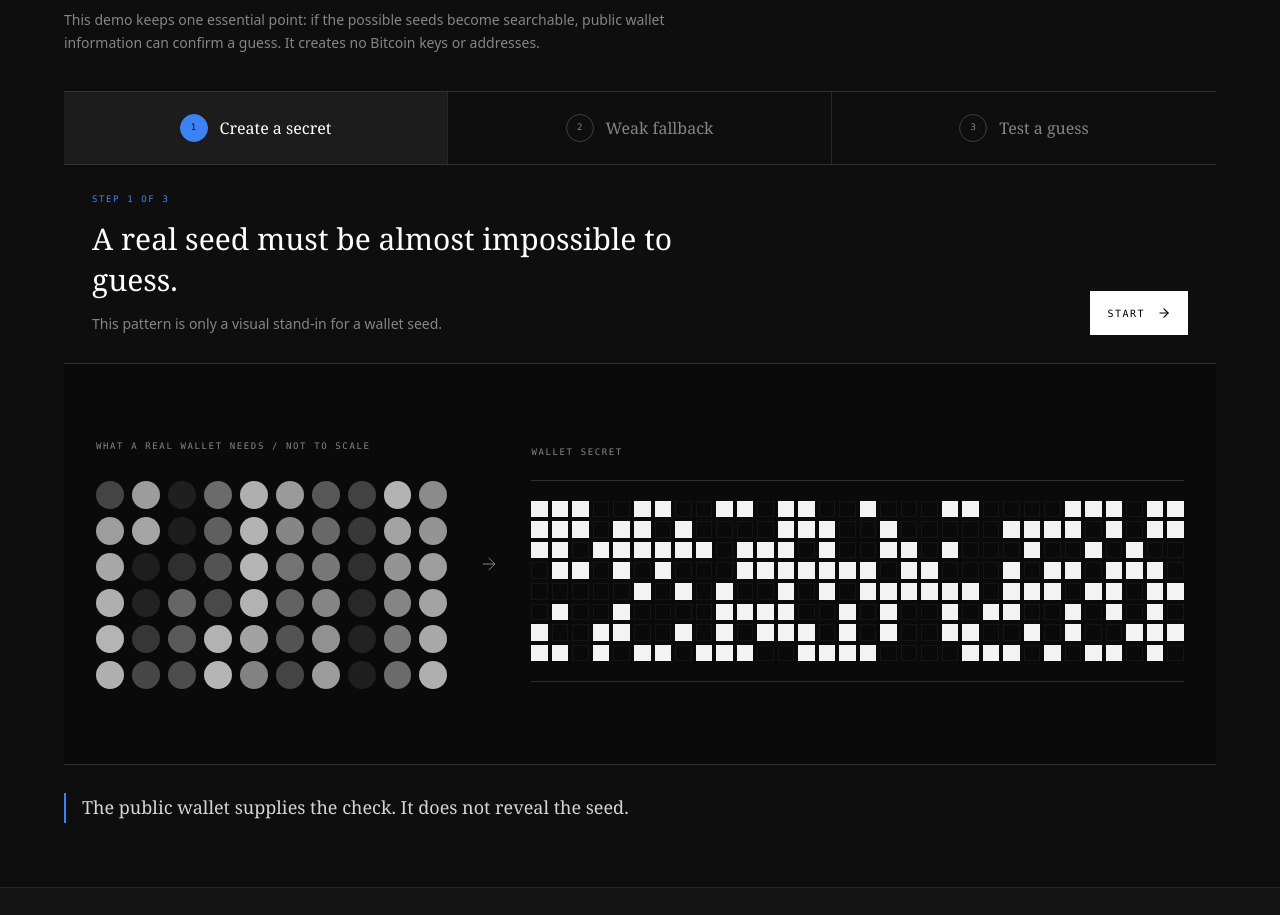
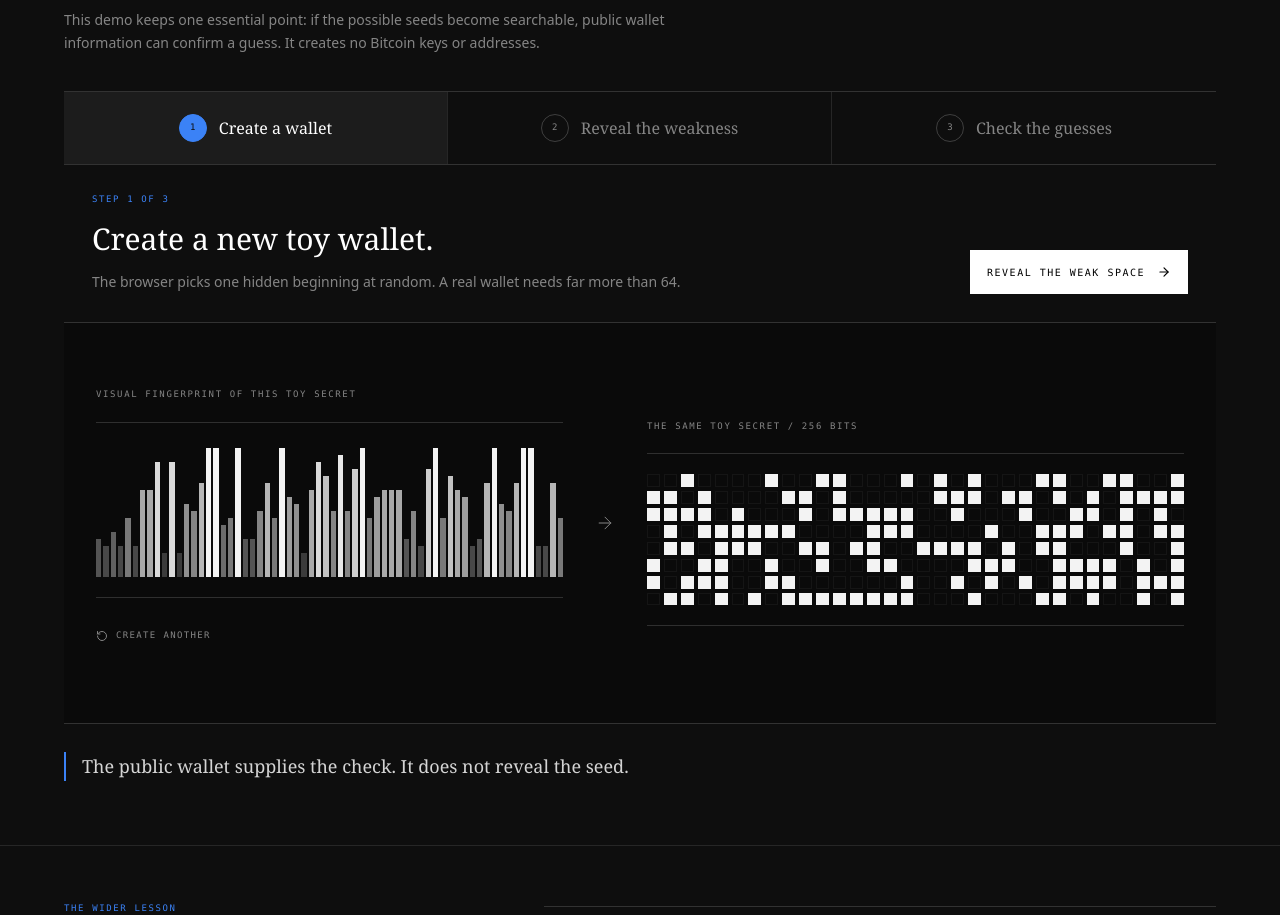
Before and after one commit to mars-llm/coldcard-entropy-collapse, a Next.js app: page / in a window 1280 px wide. Shown: the part 3113-4028 px from the top of the page. Built offline with nearby package versions, Linux system fonts and the light colour scheme.

Commit message:
Make entropy demo dynamic

```diff
--- a/components/EntropyStudy.tsx
+++ b/components/EntropyStudy.tsx
@@ -9,32 +9,32 @@ import {
   outputForCandidate,
   publicClueForCandidate,
   publicClueForOutput,
+  randomToyCandidate,
 } from '../lib/model';
 
-const TARGET_CANDIDATE = 43;
 const TOY_SPACE = 64;
 
 const STAGES = [
   {
     label: '1',
-    nav: 'Create a secret',
-    title: 'A real seed must be almost impossible to guess.',
-    body: 'This pattern is only a visual stand-in for a wallet seed.',
-    action: 'Start',
+    nav: 'Create a wallet',
+    title: 'Create a new toy wallet.',
+    body: 'The browser picks one hidden beginning at random. A real wallet needs far more than 64.',
+    action: 'Reveal the weak space',
   },
   {
     label: '2',
-    nav: 'Weak fallback',
-    title: 'The faulty route made the possible beginnings easier to search.',
-    body: 'This example uses just 64 possibilities so the search is easy to see.',
-    action: 'Shrink the choices',
+    nav: 'Reveal the weakness',
+    title: 'The bug leaves only 64 beginnings to check.',
+    body: 'Each mark below is a different possible seed in this teaching example.',
+    action: 'Search the list',
   },
   {
     label: '3',
-    nav: 'Test a guess',
+    nav: 'Check the guesses',
     title: 'A public wallet lets each guess be checked.',
-    body: 'It does not reveal the seed. It only shows whether a guess recreates the same wallet.',
-    action: 'Run the 64 guesses',
+    body: 'The search stops when one candidate recreates the same public pattern.',
+    action: 'Start the search',
   },
 ] as const;
 
@@ -76,6 +76,7 @@ function wait(milliseconds: number) {
 export function EntropyStudy() {
   const shouldReduceMotion = useReducedMotion();
   const [stage, setStage] = useState(0);
+  const [targetCandidate, setTargetCandidate] = useState(() => randomToyCandidate(TOY_SPACE));
   const [output, setOutput] = useState('');
   const [targetClue, setTargetClue] = useState('');
   const [candidate, setCandidate] = useState<number | null>(null);
@@ -87,7 +88,7 @@ export function EntropyStudy() {
   useEffect(() => {
     let active = true;
 
-    void outputForCandidate(TARGET_CANDIDATE).then(async (targetOutput) => {
+    void outputForCandidate(targetCandidate).then(async (targetOutput) => {
       const clue = await publicClueForOutput(targetOutput);
       if (!active) return;
       setOutput(targetOutput);
@@ -97,11 +98,11 @@ export function EntropyStudy() {
     return () => {
       active = false;
     };
-  }, []);
+  }, [targetCandidate]);
 
   const outputBits = useMemo(() => hexToBits(output), [output]);
-  const targetPattern = useMemo(() => clueToTiles(targetClue), [targetClue]);
-  const candidatePattern = useMemo(() => clueToTiles(candidateClue), [candidateClue]);
+  const targetPattern = useMemo(() => clueToTiles(targetClue, 24), [targetClue]);
+  const candidatePattern = useMemo(() => clueToTiles(candidateClue, 24), [candidateClue]);
   const currentStage = STAGES[stage];
 
   const resetSearch = () => {
@@ -115,6 +116,14 @@ export function EntropyStudy() {
   const selectStage = (nextStage: number) => {
     resetSearch();
     setStage(nextStage);
+  };
+
+  const createToyWallet = () => {
+    resetSearch();
+    setStage(0);
+    setOutput('');
+    setTargetClue('');
+    setTargetCandidate((current) => randomToyCandidate(TOY_SPACE, current));
   };
 
   const runSearch = async () => {
@@ -147,6 +156,11 @@ export function EntropyStudy() {
   const continueStudy = () => {
     if (stage < STAGES.length - 1) {
       selectStage(stage + 1);
+      return;
+    }
+
+    if (found) {
+      createToyWallet();
       return;
     }
 
@@ -476,10 +490,10 @@ export function EntropyStudy() {
                   <button
                     type="button"
                     onClick={continueStudy}
-                    disabled={searching || (stage === 2 && !targetClue)}
+                    disabled={searching || !targetClue}
                     className="flex min-h-11 items-center gap-3 border border-white/40 bg-white px-4 font-mono text-[10px] uppercase tracking-[0.15em] text-black transition-colors hover:bg-ink disabled:cursor-wait disabled:opacity-50"
                   >
-                    {searching ? 'Checking' : found ? 'Run again' : currentStage.action}
+                    {searching ? 'Checking' : found ? 'New toy wallet' : currentStage.action}
                     {found ? <RotateCcw size={14} aria-hidden="true" /> : <ArrowRight size={14} aria-hidden="true" />}
                   </button>
                 </div>
@@ -492,8 +506,8 @@ export function EntropyStudy() {
                   animate={{ opacity: 1 }}
                   transition={{ duration: shouldReduceMotion ? 0 : 0.2 }}
                 >
-                  {stage === 0 && <RandomBeginning bits={outputBits} />}
-                  {stage === 1 && <LimitedBeginnings bits={outputBits} />}
+                  {stage === 0 && <RandomBeginning key={output} bits={outputBits} onRegenerate={createToyWallet} />}
+                  {stage === 1 && <LimitedBeginnings targetPattern={targetPattern} />}
                   {stage === 2 && (
                     <CandidateSearch
                       candidate={candidate}
@@ -510,89 +524,6 @@ export function EntropyStudy() {
             <p className="mt-7 max-w-3xl border-l-2 border-accent pl-4 font-serif text-lg leading-relaxed text-ink">
               The public wallet supplies the check. It does not reveal the seed.
             </p>
-          </div>
-        </section>
-
-        <section id="numbers" className="scroll-mt-20 border-b border-white/10 bg-white/[0.025] px-4 py-12 md:px-8 md:py-16">
-          <div className="mx-auto max-w-6xl">
-            <div className="max-w-2xl">
-              <p className="font-mono text-[9px] uppercase tracking-[0.18em] text-accent">Search is not collision</p>
-              <h2 className="mt-3 font-serif text-3xl leading-tight text-white">Finding one seed does not mean two wallets shared it.</h2>
-            </div>
-
-            <dl className="mt-9 grid border-y border-white/15 sm:grid-cols-2">
-              <div className="border-b border-white/10 py-6 sm:border-b-0 sm:border-r sm:pr-7">
-                <dt className="font-serif text-xl text-white">Searchable</dt>
-                <dd className="mt-3 font-sans text-sm leading-relaxed text-ink-muted">Someone tests likely seeds until one recreates the target wallet.</dd>
-              </div>
-              <div className="py-6 sm:pl-7">
-                <dt className="font-serif text-xl text-white">Duplicated — also called a collision</dt>
-                <dd className="mt-3 font-sans text-sm leading-relaxed text-ink-muted">Two wallets began from exactly the same seed. An attacker does not need this to find either wallet.</dd>
-              </div>
-            </dl>
-
-            <div className="mt-8 border-y border-white/15 py-7">
-              <div className="grid items-center gap-7 lg:grid-cols-[1fr_auto_1fr]">
-                <SearchLane label="Search for wallet A" result="Seed A found" activeIndex={17} />
-                <p className="text-center font-serif text-3xl text-accent" aria-label="does not equal">≠</p>
-                <SearchLane label="Search for wallet B" result="Seed B found" activeIndex={43} />
-              </div>
-              <p className="mt-6 text-center font-sans text-sm leading-relaxed text-ink-muted">
-                Both searches can succeed and still end at different seeds.
-              </p>
-            </div>
-
-            <div className="mt-8 grid gap-4 border-l-2 border-accent pl-5 sm:grid-cols-[12rem_1fr] sm:gap-8">
-              <p className="font-serif text-lg text-white">What the code establishes</p>
-              <div className="max-w-3xl font-sans text-sm leading-relaxed text-ink-muted">
-                <p>
-                  The code does not show every wallet choosing from one shared list of 4.3 billion complete seeds. Block found a four-byte input on later models, but earlier calls and other software state also shaped the final seed. No duplicate seed has been confirmed.
-                </p>
-                <a
-                  href="https://engineering.block.xyz/blog/predictable-rng-fallback-and-32-bit-reseed-in-coldcard-firmware"
-                  target="_blank"
-                  rel="noreferrer"
-                  className="mt-3 inline-flex items-center gap-2 font-mono text-[9px] uppercase tracking-[0.15em] text-white underline decoration-accent underline-offset-4 hover:text-accent"
-                >
-                  Read Block&apos;s analysis
-                  <ExternalLink size={11} aria-hidden="true" />
-                </a>
-              </div>
-            </div>
-
-            <div className="mt-12 border-t border-white/15 pt-9">
-              <div className="max-w-2xl">
-                <p className="font-mono text-[9px] uppercase tracking-[0.18em] text-accent">What the bit figures mean</p>
-                <p className="mt-3 font-sans text-sm leading-relaxed text-ink-muted">
-                  These are estimates, not measured attack times, collision rates, or promises of how long funds remain safe.
-                </p>
-              </div>
-
-              <dl className="mt-7 grid border-y border-white/15 lg:grid-cols-3">
-                <div className="border-b border-white/10 py-6 lg:border-b-0 lg:border-r lg:pr-7">
-                  <dt className="font-serif text-3xl text-white">2³²</dt>
-                  <dd className="mt-3 font-sans text-sm leading-relaxed text-ink-muted">Block counted the possible values in one four-byte later-model input while holding the rest of the software state fixed.</dd>
-                </div>
-                <div className="border-b border-white/10 py-6 lg:border-b-0 lg:border-r lg:px-7">
-                  <dt className="font-serif text-3xl text-white">About 40 bits</dt>
-                  <dd className="mt-3 font-sans text-sm leading-relaxed text-ink-muted">Coinkite&apos;s preliminary, broader search estimate for affected Mk2 and Mk3 seeds.</dd>
-                </div>
-                <div className="py-6 lg:pl-7">
-                  <dt className="font-serif text-3xl text-white">About 72 bits</dt>
-                  <dd className="mt-3 font-sans text-sm leading-relaxed text-ink-muted">Coinkite&apos;s preliminary, broader search estimate for affected Mk4, Mk5, and Q seeds. No public end-to-end benchmark establishes a specific time.</dd>
-                </div>
-              </dl>
-
-              <a
-                href="https://blog.coinkite.com/entropy-technical-backgrounder/"
-                target="_blank"
-                rel="noreferrer"
-                className="mt-5 inline-flex items-center gap-2 font-mono text-[9px] uppercase tracking-[0.15em] text-white underline decoration-accent underline-offset-4 hover:text-accent"
-              >
-                Read Coinkite&apos;s technical estimate
-                <ExternalLink size={11} aria-hidden="true" />
-              </a>
-            </div>
           </div>
         </section>
 
@@ -653,6 +584,9 @@ export function EntropyStudy() {
                 <div className="mt-4 space-y-4 font-sans text-sm leading-relaxed text-ink-muted">
                   <p>
                     Testing a guess requires BIP-39 and wallet-address derivation. Published GPU and FPGA studies cover parts of that work, not a complete COLDCARD search. No public end-to-end benchmark establishes the time or cost for later models.
+                  </p>
+                  <p>
+                    Coinkite&apos;s preliminary estimates are about 40 bits for affected Mk2/Mk3 seeds and about 72 bits for Mk4/Mk5/Q. Block separately counted 2³² possible values for one later-model input while holding the remaining state fixed. These are not measured attack times.
                   </p>
                 </div>
               </section>
@@ -742,58 +676,68 @@ export function EntropyStudy() {
   );
 }
 
-function RandomBeginning({ bits }: { bits: string[] }) {
+function RandomBeginning({ bits, onRegenerate }: { bits: string[]; onRegenerate: () => void }) {
+  const bars = Array.from({ length: 64 }, (_, index) => {
+    const nibble = bits.slice(index * 4, index * 4 + 4).join('');
+    return Number.parseInt(nibble || '0', 2);
+  });
+
   return (
-    <div className="grid min-h-[21rem] items-center gap-8 lg:grid-cols-[0.7fr_auto_1.3fr]">
+    <div className="grid min-h-[21rem] items-center gap-8 lg:grid-cols-[1fr_auto_1.15fr]">
       <div>
-        <p className="font-mono text-[9px] uppercase tracking-[0.18em] text-ink-muted">What a real wallet needs / not to scale</p>
-        <div className="mt-7 grid grid-cols-10 gap-2" aria-hidden="true">
-          {Array.from({ length: 60 }, (_, index) => (
+        <p className="font-mono text-[9px] uppercase tracking-[0.18em] text-ink-muted">Visual fingerprint of this toy secret</p>
+        <div className="mt-5 flex h-44 items-end gap-[2px] border-y border-white/15 py-5" aria-hidden="true">
+          {bars.map((value, index) => (
             <motion.span
               key={index}
-              className="aspect-square rounded-full bg-white"
-              animate={{ opacity: [0.08, 0.7, 0.08] }}
-              transition={{ duration: 1.8 + (index % 5) * 0.22, delay: (index % 11) * 0.08, repeat: Number.POSITIVE_INFINITY }}
+              initial={{ height: 0, opacity: 0 }}
+              animate={{ height: `${18 + value * 5.2}%`, opacity: 0.2 + value / 20 }}
+              transition={{ duration: 0.35, delay: index * 0.006 }}
+              className="min-w-0 flex-1 bg-white"
             />
           ))}
         </div>
+        <button
+          type="button"
+          onClick={onRegenerate}
+          disabled={bits.length === 0}
+          className="mt-4 inline-flex min-h-11 items-center gap-2 font-mono text-[9px] uppercase tracking-[0.15em] text-ink-muted transition-colors hover:text-white disabled:opacity-40"
+        >
+          <RotateCcw size={12} aria-hidden="true" />
+          Create another
+        </button>
       </div>
 
       <ArrowRight className="hidden text-ink-muted lg:block" size={20} strokeWidth={1.2} aria-hidden="true" />
 
       <div>
-        <p className="font-mono text-[9px] uppercase tracking-[0.18em] text-ink-muted">Wallet secret</p>
+        <p className="font-mono text-[9px] uppercase tracking-[0.18em] text-ink-muted">The same toy secret / 256 bits</p>
         <BitField bits={bits} />
       </div>
     </div>
   );
 }
 
-function LimitedBeginnings({ bits }: { bits: string[] }) {
+function LimitedBeginnings({ targetPattern }: { targetPattern: string[] }) {
   return (
-    <div className="grid min-h-[21rem] items-center gap-8 lg:grid-cols-[0.7fr_auto_1.3fr]">
+    <div className="grid min-h-[21rem] items-center gap-10 lg:grid-cols-[1.1fr_auto_0.9fr]">
       <div>
-        <p className="font-mono text-[9px] uppercase tracking-[0.18em] text-accent">Searchable teaching example</p>
+        <p className="font-mono text-[9px] uppercase tracking-[0.18em] text-accent">The complete toy search space</p>
         <p className="mt-3 font-serif text-2xl text-white">64 possible beginnings</p>
-        <div className="mt-6 grid grid-cols-8 gap-2" aria-label="Sixty-four possible starting states">
-          {Array.from({ length: TOY_SPACE }, (_, index) => (
-            <motion.span
-              key={index}
-              initial={{ opacity: 0 }}
-              animate={{ opacity: 0.45 }}
-              transition={{ delay: index * 0.008 }}
-              className="aspect-square border border-white/45"
-              aria-hidden="true"
-            />
-          ))}
-        </div>
+        <CandidatePool />
       </div>
 
       <ArrowRight className="hidden text-accent lg:block" size={20} strokeWidth={1.2} aria-hidden="true" />
 
-      <div>
-        <p className="font-mono text-[9px] uppercase tracking-[0.18em] text-ink-muted">Wallet secret</p>
-        <BitField bits={bits} />
+      <div className="border-y border-white/15 py-6">
+        <p className="font-mono text-[9px] uppercase tracking-[0.18em] text-ink-muted">Public wallet pattern</p>
+        <p className="mt-3 font-serif text-2xl text-white">The search target</p>
+        <div className="mt-6">
+          <CluePattern pattern={targetPattern} />
+        </div>
+        <p className="mt-5 max-w-sm font-sans text-xs leading-relaxed text-ink-muted">
+          One candidate in the list produces this pattern. The pattern does not reveal which one.
+        </p>
       </div>
     </div>
   );
@@ -819,26 +763,7 @@ function CandidateSearch({
         <p className="mt-3 font-serif text-2xl text-white">
           {candidate === null ? 'Ready' : found ? `Match: ${candidate + 1} of 64` : `Checking: ${candidate + 1} of 64`}
         </p>
-        <div className="mt-6 grid grid-cols-8 gap-2" aria-label="Toy candidate search">
-          {Array.from({ length: TOY_SPACE }, (_, index) => {
-            const tested = candidate !== null && index < candidate;
-            const active = candidate === index;
-
-            return (
-              <motion.span
-                key={index}
-                animate={{
-                  backgroundColor: active ? (found ? '#3b82f6' : '#d4d4d4') : 'rgba(255,255,255,0)',
-                  borderColor: active ? (found ? '#3b82f6' : '#d4d4d4') : 'rgba(255,255,255,0.24)',
-                  opacity: tested ? 0.14 : 1,
-                }}
-                transition={{ duration: 0.08 }}
-                className="aspect-square border"
-                aria-hidden="true"
-              />
-            );
-          })}
-        </div>
+        <CandidatePool candidate={candidate} found={found} />
       </div>
 
       <div className="border-y border-white/15">
@@ -859,7 +784,7 @@ function CandidateSearch({
           <CluePattern pattern={candidatePattern} matched={found} />
         </div>
         <p className="border-t border-white/10 py-3 font-sans text-xs leading-relaxed text-ink-muted">
-          The tiles show 12 bits for readability. The demo compares the complete 256-bit SHA-256 value.
+          The tiles show 24 bits for readability. The demo compares the complete 256-bit SHA-256 value.
         </p>
       </div>
 
@@ -874,23 +799,82 @@ function CandidateSearch({
   );
 }
 
-function SearchLane({ activeIndex, label, result }: { activeIndex: number; label: string; result: string }) {
+function CandidatePool({ candidate = null, found = false }: { candidate?: number | null; found?: boolean }) {
+  const checked = candidate === null ? 0 : candidate + 1;
+
   return (
-    <div>
-      <div className="flex items-center justify-between gap-4">
-        <p className="font-mono text-[9px] uppercase tracking-[0.16em] text-ink-muted">{label}</p>
-        <p className="font-serif text-base text-white">{result}</p>
-      </div>
-      <div className="mt-4 grid grid-cols-8 gap-1.5" aria-hidden="true">
+    <div className="mt-6">
+      <div className="grid grid-cols-8 gap-2" aria-label="Sixty-four toy candidate seeds">
         {Array.from({ length: TOY_SPACE }, (_, index) => (
-          <span
+          <CandidateMark
             key={index}
-            className={`aspect-square border ${index === activeIndex ? 'border-accent bg-accent' : 'border-white/25'}`}
+            index={index}
+            active={candidate === index}
+            tested={candidate !== null && index < candidate}
+            found={found && candidate === index}
           />
         ))}
       </div>
+      <div className="mt-4 flex items-center gap-4">
+        <div className="h-px flex-1 bg-white/15">
+          <motion.div
+            className={`h-px ${found ? 'bg-accent' : 'bg-white'}`}
+            animate={{ width: `${(checked / TOY_SPACE) * 100}%` }}
+            transition={{ duration: 0.08 }}
+          />
+        </div>
+        <p className="w-16 text-right font-mono text-[9px] uppercase tracking-[0.14em] text-ink-muted">
+          {candidate === null ? '64 total' : `${checked} / 64`}
+        </p>
+      </div>
     </div>
   );
+}
+
+function CandidateMark({
+  active,
+  found,
+  index,
+  tested,
+}: {
+  active: boolean;
+  found: boolean;
+  index: number;
+  tested: boolean;
+}) {
+  let mark = Math.imul(index + 1, 0x45d9f3b) >>> 0;
+  mark ^= mark >>> 16;
+  const markBits = Array.from({ length: 9 }, (_, bit) => ((mark >>> bit) & 1) === 1);
+
+  return (
+    <motion.span
+      initial={{ opacity: 0, scale: 0.72 }}
+      animate={{
+        backgroundColor: active ? (found ? 'rgba(59,130,246,0.2)' : '#d4d4d4') : 'rgba(255,255,255,0)',
+        borderColor: active ? (found ? '#3b82f6' : '#d4d4d4') : 'rgba(255,255,255,0.24)',
+        opacity: tested ? 0.12 : 1,
+        scale: active ? 1.08 : 1,
+      }}
+      transition={{ duration: 0.12, delay: candidateRevealDelay(index, active) }}
+      className="aspect-square border p-[3px]"
+      aria-label={`Candidate ${index + 1}${active ? found ? ', match' : ', checking' : tested ? ', checked' : ''}`}
+    >
+      <span className="grid size-full grid-cols-3 gap-[2px]" aria-hidden="true">
+        {markBits.map((bit, bitIndex) => (
+          <span
+            key={bitIndex}
+            className={bit
+              ? active && !found ? 'bg-canvas' : 'bg-white'
+              : active && !found ? 'border border-canvas/35' : 'border border-white/20'}
+          />
+        ))}
+      </span>
+    </motion.span>
+  );
+}
+
+function candidateRevealDelay(index: number, active: boolean) {
+  return active ? 0 : index * 0.004;
 }
 
 function BitField({ bits }: { bits: string[] }) {
@@ -915,8 +899,8 @@ function BitField({ bits }: { bits: string[] }) {
 
 function CluePattern({ pattern, matched = false }: { pattern: string[]; matched?: boolean }) {
   return (
-    <div className="grid w-28 grid-cols-6 gap-1.5" aria-hidden="true">
-      {Array.from({ length: 12 }, (_, index) => (
+    <div className="grid w-36 grid-cols-8 gap-1.5 sm:w-44" aria-hidden="true">
+      {Array.from({ length: 24 }, (_, index) => (
         <motion.span
           key={index}
           animate={{
```
Also changed, not shown: lib/model.ts (+19 -0 lines), 1 other file (tests, documents, lock files or other folders).
